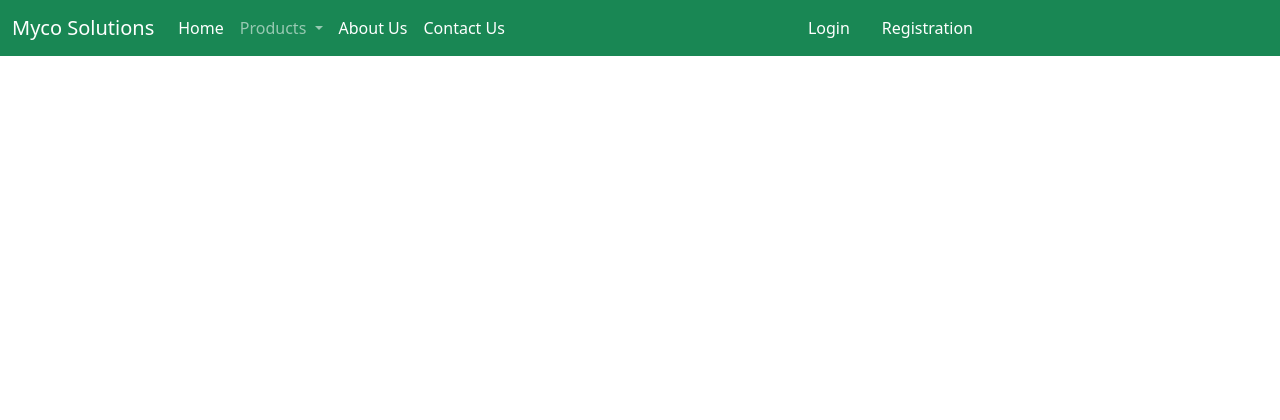
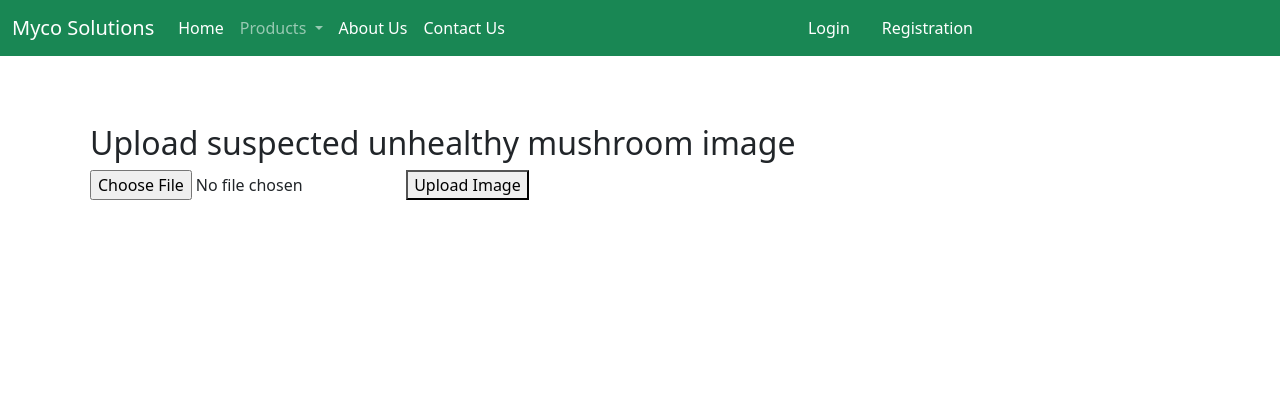
Before and after one commit to namupau/Mushroom, a Django app: template app/templates/app/detectdisease.html in a window 1280 px wide. Shown: the top 420 px of the page. Run offline with Django 5.2, Linux system fonts and the light colour scheme; the template is opened without the code that fills it, so the values that code supplies are empty.

Commit message:
Upload Image Section

```diff
--- a/app/admin.py
+++ b/app/admin.py
@@ -1,5 +1,6 @@
 from django.contrib import admin
 from .models import Cart,Customer,Product
+from .models import UploadedImage
 
 
 @admin.register(Product)
@@ -16,3 +17,8 @@ class CustomerModelAdmin(admin.ModelAdmin):
 @admin.register(Cart)
 class CartModelAdmin(admin.ModelAdmin):
     list_display = ['id','user', 'product', 'quantity', 'total_cost']
+
+
+@admin.register(UploadedImage)
+class UploadedImageAdmin(admin.ModelAdmin):
+    list_display = ['id', 'image', 'uploaded_at']
--- a/app/forms.py
+++ b/app/forms.py
@@ -36,5 +36,3 @@ class CustomerProfileForm(forms.ModelForm):
             'phone': forms.TextInput(attrs={'class': 'form-control'}),
 
         }
-class DiseaseDetectionForm(forms.Form):
-    image = forms.ImageField(label='Upload Image')
--- a/app/templates/app/detectdisease.html
+++ b/app/templates/app/detectdisease.html
@@ -1,18 +1,22 @@
 {% extends "base.html" %}
-{% block title %}
-    Detect Disease
-{% endblock title %}
+{% block title %}Detect Disease{% endblock title %}
 
-{% block content %}
-    <div class="container">
-        <h1>Detect Disease</h1>
-        <form method="post" enctype="multipart/form-data">
-            {% csrf_token %}
-            <div class="mb-3">
-                <label for="imageInput" class="form-label">Upload Image</label>
-                <input class="form-control" type="file" id="imageInput" name="image">
+{% block main.content %}
+<div class="container my-5">
+    <div class="row">
+        <div class="col-md-12">
+            {% if message %}
+            <div class="alert alert-success" role="alert">
+                {{ message }}
             </div>
-            <button type="submit" class="btn btn-primary">Detect</button>
-        </form>
+            {% endif %}
+            <h2>Upload suspected unhealthy mushroom image</h2>
+            <form method="post" enctype="multipart/form-data">
+                {% csrf_token %}
+                <input type="file" name="image" accept="image/*">
+                <button type="submit">Upload Image</button>
+            </form>
+        </div>
     </div>
-{% endblock content %}
+</div>
+{% endblock main.content %}
--- a/app/urls.py
+++ b/app/urls.py
@@ -19,7 +19,7 @@ urlpatterns = [
     path('add-to-cart/', views.add_to_cart, name='add_to_cart'),
     path('cart/', views.show_cart, name='showcart'),
     path('detectdisease/', views.detect_disease, name='detect_disease')
-
+    #path('detection_results/', detection_results, name='detection_results'),
 
 
 ]
--- a/ec/settings.py
+++ b/ec/settings.py
@@ -37,7 +37,6 @@ INSTALLED_APPS = [
     'django.contrib.sessions',
     'django.contrib.messages',
     'django.contrib.staticfiles',
-    'rest_framework',
     'app',
 
 ]
```
Also changed, not shown: app/models.py (+7 -0 lines), app/views.py (+17 -11 lines), app/migrations/0008_uploadedimage.py (added), app/templates/app/detection_result.html (added), db.sqlite3, media/uploads/contact.jpg (added), media/uploads/loginpage.jpg (added).
